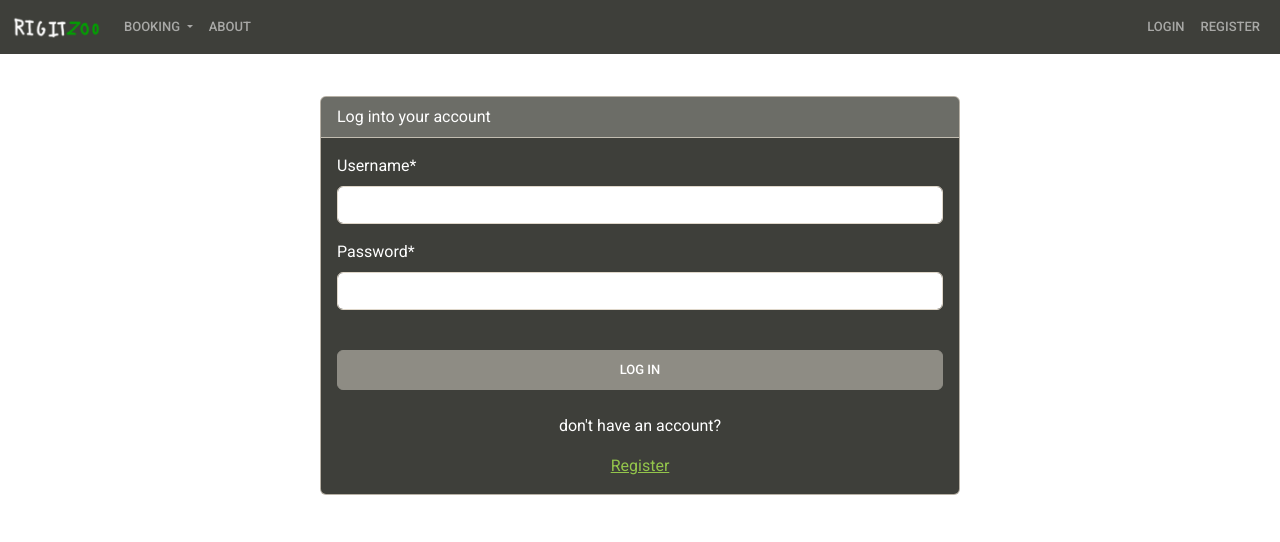
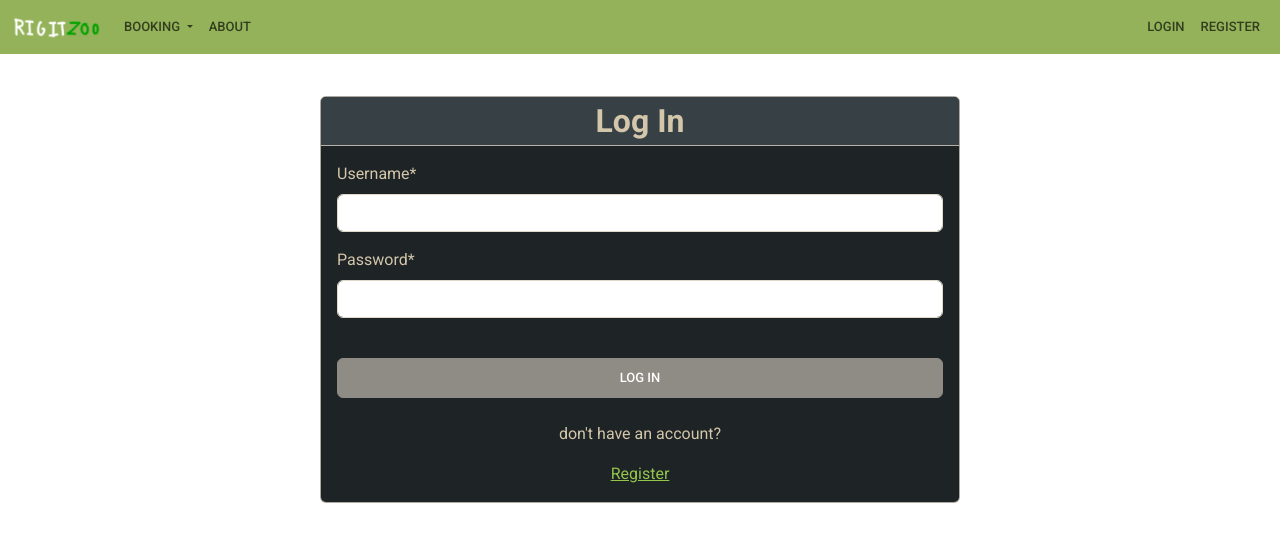
Before and after one commit to legchunk/django-zoo, a Django app: page /login in a window 1280 px wide. Shown: the top 542 px of the page. Run offline with Django 4.2, Linux system fonts and the light colour scheme; some libraries are stand-ins or nearby versions; some web fonts are replaced.

Commit message:
new navbar

```diff
--- a/rigitZoo/static/css/style.css
+++ b/rigitZoo/static/css/style.css
@@ -1,3 +1,22 @@
 .form-text {
     color: #ffffff;
 }
+
+.navbar {
+    background-color: #93B259;
+    color: #5C5A72;
+}
+
+.dropdown-menu {
+    background-color: #1e2326;
+    color: #d3c6aa;
+}
+
+.card-header{
+    background-color: #374145;
+}
+
+#login-card {
+    background-color: #1e2326;
+    color: #d3c6aa;
+}
--- a/rigitZoo/website/templates/components/navbar.html
+++ b/rigitZoo/website/templates/components/navbar.html
@@ -1,5 +1,5 @@
 {% load static %}
-<nav class="navbar fixed-top navbar-expand-lg bg-dark" data-bs-theme="dark">
+<nav class="navbar fixed-top navbar-expand-lg">
   <div class="container-fluid">
     <a class="navbar-brand d-flex align-items-center" href="{% url '' %}">
         <img src="{% static 'images/logo.png' %}" alt="Rigit Zoo Icon" style="height: 22px; width: auto;">
@@ -7,7 +7,7 @@
     <button class="navbar-toggler collapsed" type="button" data-bs-toggle="collapse" data-bs-target="#navbarColor02" aria-controls="navbarColor02" aria-expanded="false" aria-label="Toggle navigation">
       <span class="navbar-toggler-icon"></span>
     </button>
-    <div class="navbar-collapse collapse" id="navbarColor02" style="">
+    <div class="navbar-collapse collapse">
       <ul class="navbar-nav me-auto">
         <li class="nav-item dropdown">
             <a class="nav-link dropdown-toggle" data-bs-toggle="dropdown" href="#" role="button" aria-haspopup="true" aria-expanded="false">
--- a/rigitZoo/website/templates/pages/login.html
+++ b/rigitZoo/website/templates/pages/login.html
@@ -1,8 +1,8 @@
 {% extends 'pages/base.html' %} {% block content %}
 {% load crispy_forms_tags %}
 
-<div class="card text-white bg-dark mb-3 m-5 mx-auto" style="max-width:40rem;">
-    <div class="card-header">Log into your account</div>
+<div class="card mb-3 m-5 mx-auto rounded" style="max-width:40rem;" id="login-card">
+    <div class="card-header text-center p-0 fs-2"><b>Log In</b></div>
     <div class="card-body">
         <form method="POST" autocomplete="off">
             {% csrf_token %} {{form|crispy}}
```
